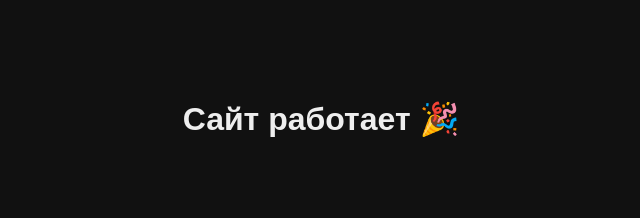
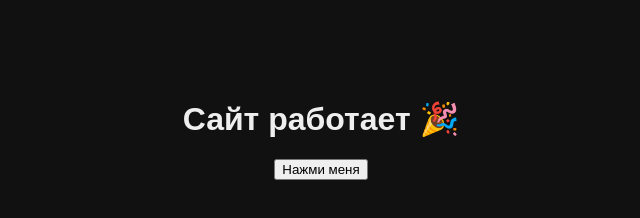
Before and after one commit to anaalizkef/Sverdlovsk2040, a plain HTML site: page index.html in a window 1280 px wide. Shown: the whole page, without its empty margins (319-959 px from the left). Drawn offline with Linux system fonts and the light colour scheme.

Commit message:
Update index.html

```diff
--- a/index.html
+++ b/index.html
@@ -7,6 +7,7 @@
 <body>
   <h1>Сайт работает 🎉</h1>
   <p></p>
+  <button id="btn">Нажми меня</button>
   <script src="script.js"></script>
 </body>
 </html>
```
